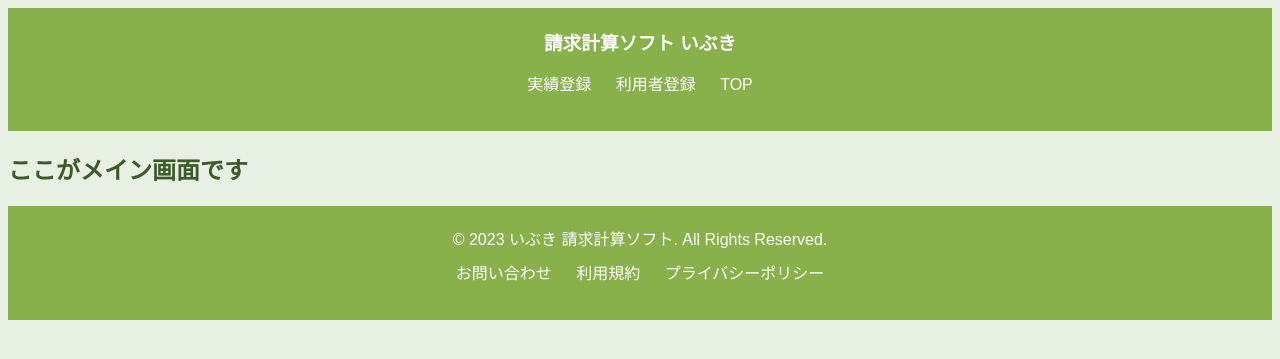
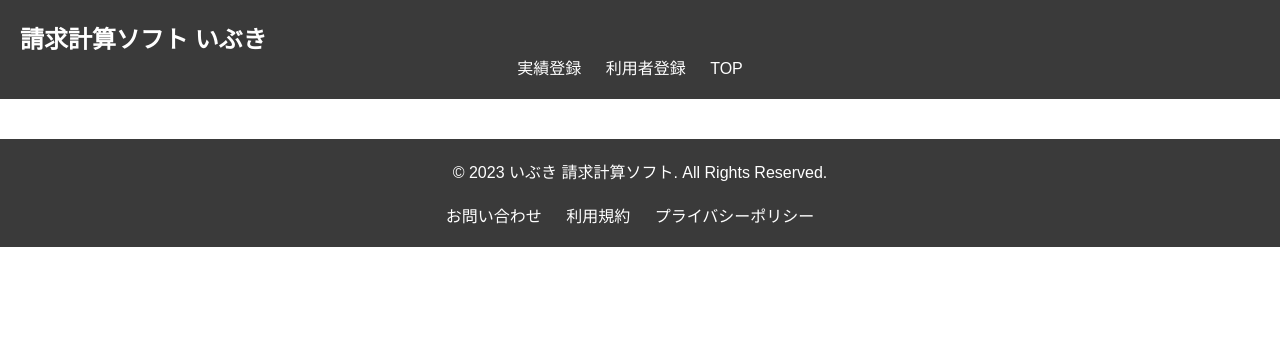
Before and after one commit to Philomoon/kinocollege_friends, a Django app: page / in a window 1280 px wide. Shown: the top 359 px of the page. Run offline with Django 4.2, Linux system fonts and the light colour scheme.

Commit message:
setting.py修正 static,postgres部分

```diff
--- a/ibuki_app/docker-compose.yml
+++ b/ibuki_app/docker-compose.yml
@@ -9,8 +9,8 @@ services:
     image: postgres
     # 環境変数を設定。DBをpostgres、USER・PASSWORDは任意の値を設定
     environment:
-      - POSTGRES_DB=ibuki
-      - POSTGRES_USER=ibuki
+      - POSTGRES_DB=postgres
+      - POSTGRES_USER=postgres
       - POSTGRES_PASSWORD=password
   # Djangoアプリ
   web:
--- a/ibuki_app/invoice_app/apps.py
+++ b/ibuki_app/invoice_app/apps.py
@@ -3,4 +3,4 @@ from django.apps import AppConfig
 
 class InvoiceConfig(AppConfig):
     default_auto_field = 'django.db.models.BigAutoField'
-    name = 'invoice'
+    name = 'invoice_app'
--- a/ibuki_app/invoice_app/templates/invoice/main.html
+++ /dev/null
@@ -1,9 +0,0 @@
-{% extends 'invoice/base.html' %}
-
-{% block title%}メイン画面{%endblock%}
-
-{%block content %}
-
-<h2>ここがメイン画面です</h2>
-
-{%endblock%}
--- a/ibuki_app/invoice_app/templates/invoice/base.html
+++ b/ibuki_app/invoice_app/templates/invoice_app/base.html
@@ -1,4 +1,5 @@
 {%load static%}
+
 <!DOCTYPE html>
 <html lang="ja">
 <head>
@@ -7,7 +8,7 @@
     <title>{% block title %}デフォルトタイトル {%endblock%}</title>
     {%block extra_head %}{% endblock %}
     <!-- 必要に応じてCSSファイルへのリンクを追加 -->
-    <link rel="stylesheet" href="{% static 'css/styles.css' %}">
+    <link rel="stylesheet" href="{% static 'css/css_test.css' %}">
 </head>
 <body>
     <header id="header">
--- a/ibuki_app/invoice_app/templates/invoice/client_add.html
+++ b/ibuki_app/invoice_app/templates/invoice_app/client_add.html
@@ -1,4 +1,4 @@
-{% extends 'invoice/base.html' %}
+{% extends 'invoice_app/base.html' %}
 
 {% block title %} クライアント登録ホーム{%endblock%}
 
--- a/ibuki_app/invoice_app/templates/invoice/input.html
+++ b/ibuki_app/invoice_app/templates/invoice_app/input.html
@@ -1,4 +1,4 @@
-{% extends 'invoice/base.html' %}
+{% extends 'invoice_app/base.html' %}
 {% block title %}実績入力{%endblock%}
 
 {%block content %}
--- a/ibuki_app/invoice_app/views.py
+++ b/ibuki_app/invoice_app/views.py
@@ -6,13 +6,13 @@ from django.http import HttpResponse
 def main(request):
     # render関数は、HTMLページを指定して、HTTPレスポンスとしてブラウザに返す
     # 1つ目の引数にrequestオブジェクト、2つ目の引数にテンプレート名
-    return render(request, 'invoice/main.html')
+    return render(request, 'invoice_app/base.html')
 
 def client_add(request):
 
-    return render(request, 'invoice/client_add.html')
+    return render(request, 'invoice_app/client_add.html')
 
 
 def input(request):
 
-    return render(request,'invoice/input.html')
+    return render(request,'invoice_app/input.html')
--- /dev/null
+++ b/ibuki_app/static/css/css_test.css
@@ -0,0 +1,90 @@
+/* 全体の設定 */
+body {
+    font-family: 'Arial', sans-serif;
+    color: #333;
+    margin: 0;
+    padding: 0;
+}
+
+/* ヘッダー */
+header {
+    background-color: #3a3a3a;
+    padding: 20px 0;
+    position: sticky;
+    top: 0;
+    z-index: 100;
+}
+
+header h3 {
+    color: #fff;
+    font-size: 24px;
+    margin: 0;
+    padding-left: 20px;
+}
+
+/* ナビゲーション */
+nav {
+    text-align: center;
+}
+
+nav ul {
+    list-style-type: none;
+    margin: 0;
+    padding: 0;
+}
+
+nav li {
+    display: inline;
+    margin-right: 20px;
+}
+
+nav a {
+    color: #fff;
+    text-decoration: none;
+}
+
+nav a:hover {
+    text-decoration: underline;
+}
+
+/* メインコンテンツ */
+main {
+    padding: 20px;
+}
+
+/* フッター */
+footer {
+    background-color: #3a3a3a;
+    padding: 20px 0;
+    color: #fff;
+}
+
+footer p {
+    text-align: center;
+    margin: 0;
+    padding-bottom: 20px;
+}
+
+footer nav {
+    text-align: center;
+}
+
+footer nav ul {
+    list-style-type: none;
+    margin: 0;
+    padding: 0;
+}
+
+footer nav li {
+    display: inline;
+    margin-right: 20px;
+}
+
+footer nav a {
+    color: #fff;
+    text-decoration: none;
+}
+
+footer nav a:hover {
+    text-decoration: underline;
+}
```
Also changed, not shown: ibuki_app/app_pj/settings.py (+6 -5 lines), ibuki_app/invoice_app/templates/invoice_app/main.html (added, +10 -0 lines), ibuki_app/invoice_app/templates/invoice_app/gpt.html (renamed from ibuki_app/invoice_app/templates/invoice/gpt.html).
